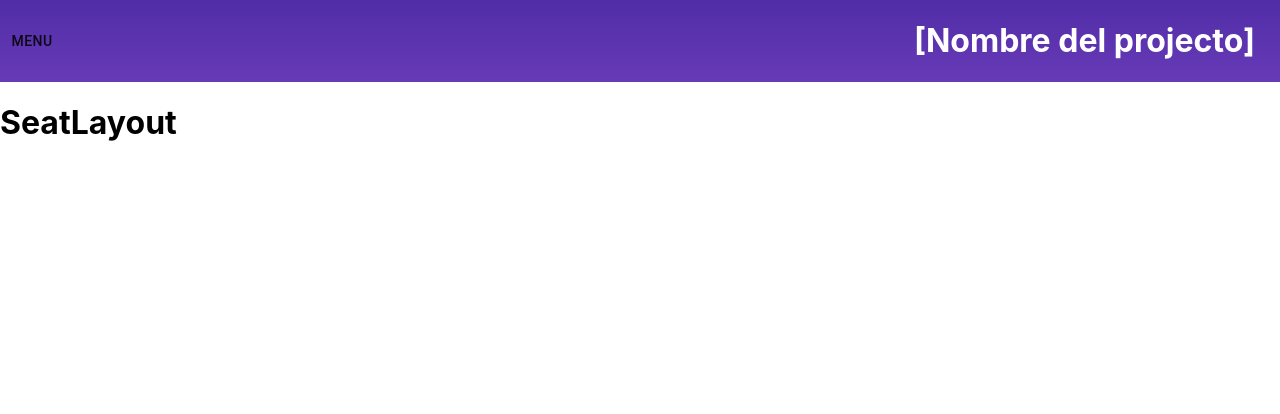
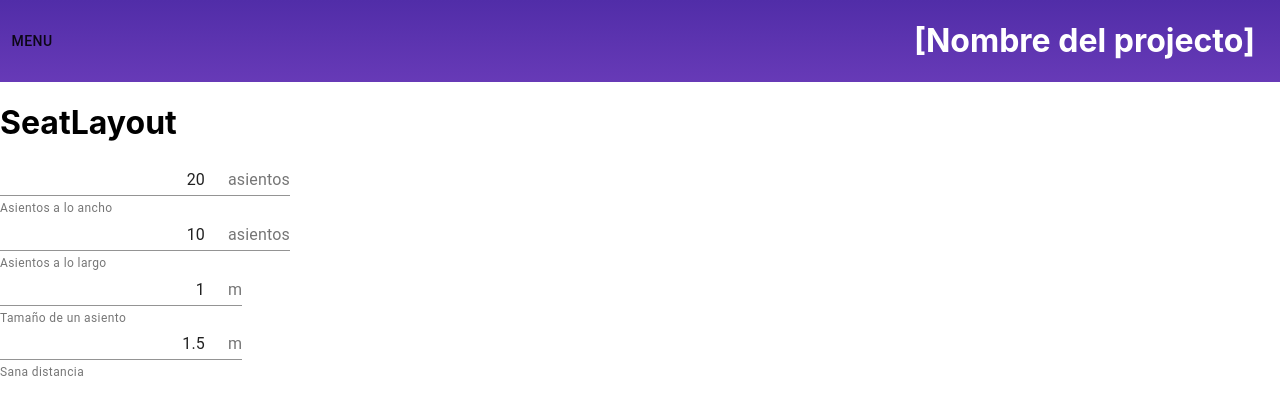
Before and after one commit to KevinTMtz/HackMTY2020, a React (Create React App) app in the folder blue-yonder-front/: page /new/seat in a window 1280 px wide. Shown: the top 414 px of the page. Built offline with nearby package versions, Linux system fonts and the light colour scheme.

Commit message:
Starting Seat Layout

```diff
--- a/blue-yonder-front/src/algorithms/rectPacking.ts
+++ b/blue-yonder-front/src/algorithms/rectPacking.ts
@@ -1,6 +1,6 @@
 import ShelfPack from '@mapbox/shelf-pack';
 
-export interface DrawingParams {
+export interface RectanglesSketchParams {
   widthPlace: number;
   heightPlace: number;
   widthTable: number;
@@ -15,7 +15,9 @@ export interface Rectangle {
   h: number;
 }
 
-export const calcRectPacking = (params: DrawingParams): Rectangle[] => {
+export const calcRectPacking = (
+  params: RectanglesSketchParams,
+): Rectangle[] => {
   const widthRect = params.widthTable + params.distanceBetween;
   const heightRect = params.heightTable + params.distanceBetween;
   const numRects = Math.max(
--- /dev/null
+++ b/blue-yonder-front/src/algorithms/seatPacking.ts
@@ -0,0 +1,15 @@
+export interface SeatsSketchParams {
+  widthSeats: number;
+  heightSeats: number;
+  seatSize: number;
+  distanceBetween: number;
+}
+
+export interface Seat {
+  x: number;
+  y: number;
+}
+
+export const calcSeatLayout = (params: SeatsSketchParams): Seat[] => {
+  return [];
+};
--- a/blue-yonder-front/src/components/RectLayoutInputs.tsx
+++ b/blue-yonder-front/src/components/RectLayoutInputs.tsx
@@ -1,55 +1,55 @@
 import React from 'react';
-import { DrawingParams } from '../algorithms/rectPacking';
+import { RectanglesSketchParams } from '../algorithms/rectPacking';
 import StyledNumberInput from '../components/StyledNumberInput';
 
 interface RectLayoutInputsProps {
-  drawingParams: DrawingParams;
-  setDrawingParams: React.Dispatch<React.SetStateAction<DrawingParams>>;
+  sketchParams: RectanglesSketchParams;
+  setSketchParams: React.Dispatch<React.SetStateAction<RectanglesSketchParams>>;
 }
 
 const RectLayoutInputs: React.FC<RectLayoutInputsProps> = ({
-  drawingParams,
-  setDrawingParams,
+  sketchParams,
+  setSketchParams,
 }) => {
-  const handleChange = (prop: keyof DrawingParams) => (
+  const handleChange = (prop: keyof RectanglesSketchParams) => (
     event: React.ChangeEvent<HTMLInputElement>,
   ) => {
-    setDrawingParams({ ...drawingParams, [prop]: +event.target.value });
+    setSketchParams({ ...sketchParams, [prop]: +event.target.value });
   };
   return (
     <form>
       <StyledNumberInput
         title="Ancho del lugar"
         unit="m"
-        value={drawingParams.widthPlace}
+        value={sketchParams.widthPlace}
         onChange={handleChange('widthPlace')}
       />
       <br />
       <StyledNumberInput
         title="Largo del lugar"
         unit="m"
-        value={drawingParams.heightPlace}
+        value={sketchParams.heightPlace}
         onChange={handleChange('heightPlace')}
       />
       <br />
       <StyledNumberInput
         title="Ancho de una mesa"
         unit="m"
-        value={drawingParams.widthTable}
+        value={sketchParams.widthTable}
         onChange={handleChange('widthTable')}
       />
       <br />
       <StyledNumberInput
         title="Largo de una mesa"
         unit="m"
-        value={drawingParams.heightTable}
+        value={sketchParams.heightTable}
         onChange={handleChange('heightTable')}
       />
       <br />
       <StyledNumberInput
         title="Sana distancia"
         unit="m"
-        value={drawingParams.distanceBetween}
+        value={sketchParams.distanceBetween}
         onChange={handleChange('distanceBetween')}
       />
     </form>
--- a/blue-yonder-front/src/components/RectLayoutSketch.tsx
+++ b/blue-yonder-front/src/components/RectLayoutSketch.tsx
@@ -1,8 +1,8 @@
 import React from 'react';
-import { DrawingParams, Rectangle } from '../algorithms/rectPacking';
+import { RectanglesSketchParams, Rectangle } from '../algorithms/rectPacking';
 
 interface RectLayoutInputsProps {
-  drawingParams: DrawingParams;
+  drawingParams: RectanglesSketchParams;
   rects: Rectangle[];
 }
 
@@ -22,7 +22,19 @@ const RectLayoutSketch: React.FC<RectLayoutInputsProps> = ({
       />
       {rects.map((table, i) => (
         <rect
-          key={i}
+          key={i + '-area'}
+          x={table.x}
+          y={table.y}
+          width={table.w}
+          height={table.h}
+          rx={dist}
+          ry={dist}
+          fill="purple"
+        />
+      ))}
+      {rects.map((table, i) => (
+        <rect
+          key={i + '-table'}
           x={table.x + dist}
           y={table.y + dist}
           width={table.w - 2 * dist}
--- /dev/null
+++ b/blue-yonder-front/src/components/SeatLayoutInputs.tsx
@@ -0,0 +1,52 @@
+import React from 'react';
+import { SeatsSketchParams } from '../algorithms/seatPacking';
+import StyledNumberInput from '../components/StyledNumberInput';
+
+interface SeatLayoutInputsProps {
+  sketchParams: SeatsSketchParams;
+  setSketchParams: React.Dispatch<React.SetStateAction<SeatsSketchParams>>;
+}
+
+const SeatLayoutInputs: React.FC<SeatLayoutInputsProps> = ({
+  sketchParams,
+  setSketchParams,
+}) => {
+  const handleChange = (prop: keyof SeatsSketchParams) => (
+    event: React.ChangeEvent<HTMLInputElement>,
+  ) => {
+    setSketchParams({ ...sketchParams, [prop]: +event.target.value });
+  };
+  return (
+    <form>
+      <StyledNumberInput
+        title="Asientos a lo ancho"
+        unit="asientos"
+        value={sketchParams.widthSeats}
+        onChange={handleChange('widthSeats')}
+      />
+      <br />
+      <StyledNumberInput
+        title="Asientos a lo largo"
+        unit="asientos"
+        value={sketchParams.heightSeats}
+        onChange={handleChange('heightSeats')}
+      />
+      <br />
+      <StyledNumberInput
+        title="Tamaño de un asiento"
+        unit="m"
+        value={sketchParams.seatSize}
+        onChange={handleChange('seatSize')}
+      />
+      <br />
+      <StyledNumberInput
+        title="Sana distancia"
+        unit="m"
+        value={sketchParams.distanceBetween}
+        onChange={handleChange('distanceBetween')}
+      />
+    </form>
+  );
+};
+
+export default SeatLayoutInputs;
--- a/blue-yonder-front/src/views/RectLayout.tsx
+++ b/blue-yonder-front/src/views/RectLayout.tsx
@@ -1,5 +1,8 @@
 import React, { useState } from 'react';
-import { calcRectPacking, DrawingParams } from '../algorithms/rectPacking';
+import {
+  calcRectPacking,
+  RectanglesSketchParams,
+} from '../algorithms/rectPacking';
 import RectLayoutInputs from '../components/RectLayoutInputs';
 import RectLayoutSketch from '../components/RectLayoutSketch';
 import styled from '@emotion/styled';
@@ -10,7 +13,7 @@ const Wrapper = styled.div`
 `;
 
 const RectLayout: React.FC = () => {
-  const [drawingParams, setDrawingParams] = useState<DrawingParams>({
+  const [sketchParams, setSketchParams] = useState<RectanglesSketchParams>({
     widthPlace: 20,
     heightPlace: 10,
     widthTable: 1,
@@ -22,12 +25,12 @@ const RectLayout: React.FC = () => {
       <h1>RectLayout</h1>
       <Wrapper>
         <RectLayoutInputs
-          drawingParams={drawingParams}
-          setDrawingParams={setDrawingParams}
+          sketchParams={sketchParams}
+          setSketchParams={setSketchParams}
         />
         <RectLayoutSketch
-          drawingParams={drawingParams}
-          rects={calcRectPacking(drawingParams)}
+          drawingParams={sketchParams}
+          rects={calcRectPacking(sketchParams)}
         />
       </Wrapper>
     </div>
--- a/blue-yonder-front/src/views/SeatLayout.tsx
+++ b/blue-yonder-front/src/views/SeatLayout.tsx
@@ -1,9 +1,24 @@
-import React from 'react';
+import React, { useState } from 'react';
+import { SeatsSketchParams } from '../algorithms/seatPacking';
+import SeatLayoutInputs from '../components/SeatLayoutInputs';
 
-const SeatLayout: React.FC = () => (
-  <div>
-    <h1>SeatLayout</h1>
-  </div>
-);
+const SeatLayout: React.FC = () => {
+  const [sketchParams, setSketchParams] = useState<SeatsSketchParams>({
+    widthSeats: 20,
+    heightSeats: 10,
+    seatSize: 1,
+    distanceBetween: 1.5,
+  });
+
+  return (
+    <div>
+      <h1>SeatLayout</h1>
+      <SeatLayoutInputs
+        sketchParams={sketchParams}
+        setSketchParams={setSketchParams}
+      />
+    </div>
+  );
+};
 
 export default SeatLayout;
```
